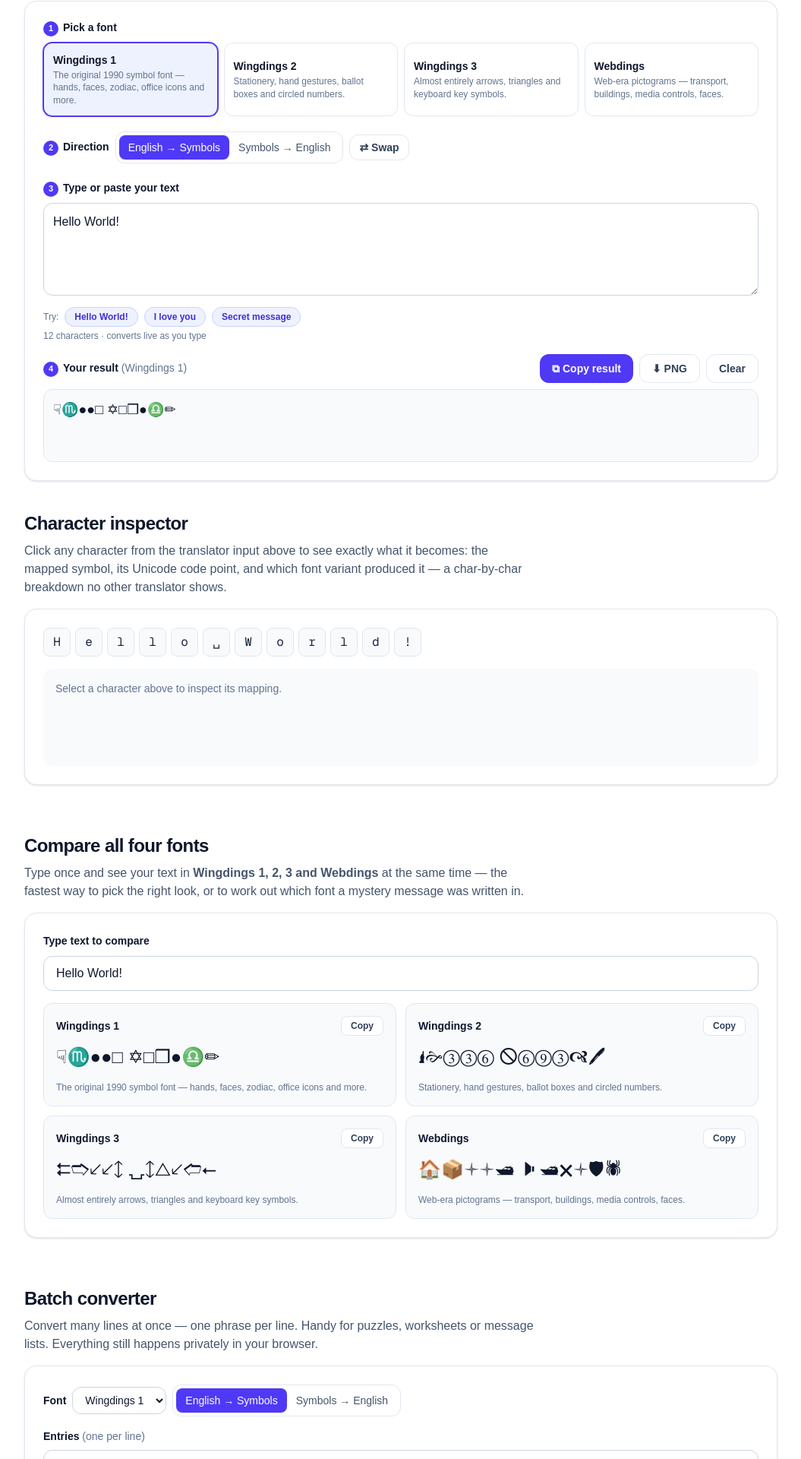
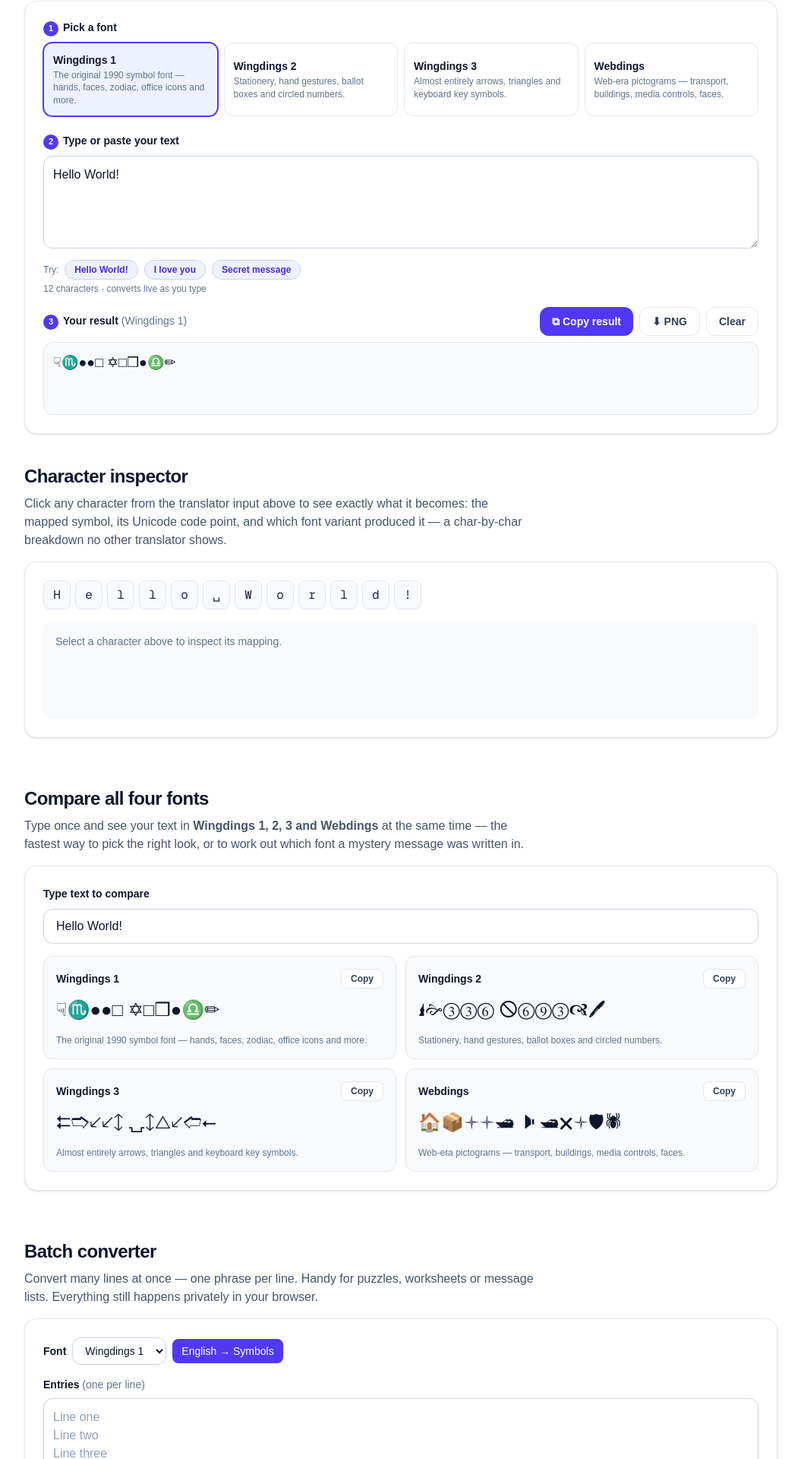
Before and after one commit to zeeahsan-skills/wingdings-translator, a Next.js app: page / in a window 1280 px wide. Shown: the part 392-2312 px from the top of the page at 76% size, without its empty margins (112-1167 px from the left). Built offline with nearby package versions, Linux system fonts and the light colour scheme.

Commit message:
Simplify translator UI: remove direction toggle, English-to-symbols only

```diff
--- a/app/how-to-write-in-wingdings/page.tsx
+++ b/app/how-to-write-in-wingdings/page.tsx
@@ -30,7 +30,7 @@
   },
   {
     q: "How do I decode a Wingdings message someone sent me?",
-    a: "Paste the symbols into a Wingdings decoder with the direction set to “Symbols → English” and the right font selected (usually Wingdings 1). Try the main translator on this site — it decodes live and flags ambiguous symbols.",
+    a: "Look each symbol up on a Wingdings alphabet chart with the right font selected (usually Wingdings 1) — every symbol is listed with the key that produces it. Try the chart on this site to read messages by hand.",
   },
   {
     q: "Can Google Translate convert English to Wingdings?",
--- a/app/webdings-translator/page.tsx
+++ b/app/webdings-translator/page.tsx
@@ -23,7 +23,7 @@
   },
   {
     q: "Can I decode Webdings symbols to English?",
-    a: "Yes. Set the direction to “Symbols → English”, paste the symbols, and keep Webdings selected. Ambiguous symbols trigger a note showing the alternatives.",
+    a: "Yes. Look each symbol up on the Webdings alphabet chart — every symbol is listed with the key that produces it, so you can read the letters off one by one.",
   },
 ];
 
--- a/app/wingdings-2-translator/page.tsx
+++ b/app/wingdings-2-translator/page.tsx
@@ -23,7 +23,7 @@
   },
   {
     q: "Can I decode Wingdings 2 symbols back to English?",
-    a: "Yes. Switch the direction to “Symbols → English” and paste the symbols. If a symbol could come from more than one key, the tool shows an ambiguity note explaining which reading it chose.",
+    a: "Yes. Look each symbol up on the Wingdings 2 alphabet chart — every symbol is listed with the key that produces it, so you can read the letters off one by one.",
   },
 ];
 
@@ -55,7 +55,7 @@
           stationery icons, circled and boxed numbers, and ornamental marks. Because its mapping is
           unique, generic &ldquo;Wingdings translators&rdquo; that only implement the original font
           will decode Wingdings 2 text incorrectly. This page uses the dedicated Wingdings 2 table
-          for both directions. Compare with the{" "}
+          for encoding. Compare with the{" "}
           <Link href="/wingdings-3-translator/" className="font-semibold text-indigo-600 hover:underline">
             Wingdings 3 translator
           </Link>
--- a/components/BatchConverter.tsx
+++ b/components/BatchConverter.tsx
@@ -2,24 +2,19 @@
 
 import { useMemo, useState } from "react";
 import { VARIANTS, type VariantId } from "@/lib/wingdings-maps";
-import { decodeText, encodeText } from "@/lib/translate";
+import { encodeText } from "@/lib/translate";
 import { copyText } from "@/lib/clipboard";
-import type { Direction } from "./Translator";
 
 export default function BatchConverter() {
   const [input, setInput] = useState("");
   const [variant, setVariant] = useState<VariantId>("wingdings1");
-  const [direction, setDirection] = useState<Direction>("encode");
   const [copiedKey, setCopiedKey] = useState<string | null>(null);
 
   const lines = useMemo(() => input.split("\n").filter((l) => l.trim().length > 0).slice(0, 200), [input]);
 
   const results = useMemo(
-    () =>
-      lines.map((line) =>
-        direction === "encode" ? encodeText(line, variant).output : decodeText(line, variant).output
-      ),
-    [lines, variant, direction]
+    () => lines.map((line) => encodeText(line, variant).output),
+    [lines, variant]
   );
 
   async function copyOne(i: number) {
@@ -34,7 +29,7 @@
   function downloadTxt() {
     if (results.length === 0) return;
     const body = results.map((r, i) => `${i + 1}. ${r}`).join("\n");
-    const header = `Wingdings batch conversion (${variant}, ${direction === "encode" ? "English → symbols" : "symbols → English"})\nGenerated locally in your browser — nothing was uploaded.\n\n`;
+    const header = `Wingdings batch conversion (${variant}, English → symbols)\nGenerated locally in your browser — nothing was uploaded.\n\n`;
     const blob = new Blob([header + body + "\n"], { type: "text/plain;charset=utf-8" });
     const url = URL.createObjectURL(blob);
     const a = document.createElement("a");
@@ -75,24 +70,9 @@
               <option key={v.id} value={v.id}>{v.label}</option>
             ))}
           </select>
-          <div className="flex rounded-xl border border-slate-200 p-1" role="group" aria-label="Batch direction">
-            <button
-              type="button"
-              onClick={() => setDirection("encode")}
-              aria-pressed={direction === "encode"}
-              className={`rounded-lg px-3 py-1.5 text-sm font-medium ${direction === "encode" ? "bg-indigo-600 text-white" : "text-slate-600 hover:bg-slate-100"}`}
-            >
-              English → Symbols
-            </button>
-            <button
-              type="button"
-              onClick={() => setDirection("decode")}
-              aria-pressed={direction === "decode"}
-              className={`rounded-lg px-3 py-1.5 text-sm font-medium ${direction === "decode" ? "bg-indigo-600 text-white" : "text-slate-600 hover:bg-slate-100"}`}
-            >
-              Symbols → English
-            </button>
-          </div>
+          <span className="rounded-lg bg-indigo-600 px-3 py-1.5 text-sm font-medium text-white">
+            English → Symbols
+          </span>
         </div>
 
         <label htmlFor="batch-input" className="mt-4 block text-sm font-semibold text-slate-900">
--- a/components/Faq.tsx
+++ b/components/Faq.tsx
@@ -11,11 +11,11 @@
   },
   {
     q: "How do I decode Wingdings back to English?",
-    a: "Switch the direction to “Symbols → English” and paste the symbols in. The tool maps each symbol back to its letter. If one symbol could come from several keys, you'll see an ambiguity note telling you which reading was chosen and what the alternatives are.",
+    a: "Match each symbol against the Wingdings alphabet chart — every symbol is listed with the key that produces it, so you can read the letters off one by one. This site's chart covers all four fonts, so make sure you're looking at the right font's table.",
   },
   {
     q: "What is the difference between Wingdings 1, 2 and 3?",
-    a: "They are three separate fonts, not versions of one alphabet. Wingdings 1 (1990) has the classic pictograms — hands, faces, zodiac, office symbols. Wingdings 2 adds stationery icons, more hand gestures and circled numbers. Wingdings 3 is almost entirely arrows, triangles and keyboard-key symbols. Webdings is a fourth, web-themed pictogram font. Keep them separate when encoding and decoding.",
+    a: "They are three separate fonts, not versions of one alphabet. Wingdings 1 (1990) has the classic pictograms — hands, faces, zodiac, office symbols. Wingdings 2 adds stationery icons, more hand gestures and circled numbers. Wingdings 3 is almost entirely arrows, triangles and keyboard-key symbols. Webdings is a fourth, web-themed pictogram font. Keep them separate when encoding.",
   },
   {
     q: "Why do my Wingdings symbols show up as emoji?",
@@ -23,11 +23,11 @@
   },
   {
     q: "What is the Gaster / Undertale connection?",
-    a: "In the game Undertale, the hidden character W. D. Gaster “speaks” in Wingdings — his dialogue (notably Lab Entry 17) is encoded with the standard Wingdings 1 mapping. Fans use Wingdings translators to read his messages and to write their own. Select Wingdings 1 and the Symbols → English direction to decode them.",
+    a: "In the game Undertale, the hidden character W. D. Gaster “speaks” in Wingdings — his dialogue (notably Lab Entry 17) is encoded with the standard Wingdings 1 mapping. Fans use the Wingdings alphabet chart to read his messages and this translator to write their own. Select Wingdings 1 to match the game's mapping.",
   },
   {
     q: "Is Wingdings a secret code or encryption?",
-    a: "No — it's a fixed one-to-one substitution of pictures for letters, not encryption. Anyone with the chart (or this decoder) can read it instantly. It's great for fun puzzles and decoration, but never use it for anything that actually needs to stay private.",
+    a: "No — it's a fixed one-to-one substitution of pictures for letters, not encryption. Anyone with the chart can read it instantly. It's great for fun puzzles and decoration, but never use it for anything that actually needs to stay private.",
   },
   {
     q: "Can I use Wingdings symbols in Roblox?",
--- a/components/Translator.tsx
+++ b/components/Translator.tsx
@@ -2,32 +2,23 @@
 
 import { useMemo, useState } from "react";
 import { VARIANTS, type VariantId } from "@/lib/wingdings-maps";
-import { decodeText, encodeText } from "@/lib/translate";
+import { encodeText } from "@/lib/translate";
 import { copyText } from "@/lib/clipboard";
-
-export type Direction = "encode" | "decode";
 
 interface Props {
   text: string;
   setText: (t: string) => void;
   variant: VariantId;
   setVariant: (v: VariantId) => void;
-  direction: Direction;
-  setDirection: (d: Direction) => void;
 }
 
-export default function Translator({ text, setText, variant, setVariant, direction, setDirection }: Props) {
+export default function Translator({ text, setText, variant, setVariant }: Props) {
   const [copied, setCopied] = useState(false);
 
-  const result = useMemo(
-    () => (direction === "encode" ? encodeText(text, variant) : decodeText(text, variant)),
-    [text, variant, direction]
-  );
+  const result = useMemo(() => encodeText(text, variant), [text, variant]);
   const output = result.output;
 
-  const unsupported = direction === "encode" ? (result as { unsupported: string[] }).unsupported : [];
-  const ambiguous = direction === "decode" ? (result as { ambiguous: { symbol: string; chosen: string; alternatives: string[] }[] }).ambiguous : [];
-  const unmapped = direction === "decode" ? (result as { unmapped: string[] }).unmapped : [];
+  const unsupported = result.unsupported;
 
   const activeVariant = VARIANTS.find((v) => v.id === variant)!;
 
@@ -37,11 +28,6 @@
       setCopied(true);
       window.setTimeout(() => setCopied(false), 1600);
     }
-  }
-
-  function swap() {
-    setDirection(direction === "encode" ? "decode" : "encode");
-    setText(output);
   }
 
   /** Render the result to a PNG image and download it. Useful because some
@@ -116,44 +102,10 @@
           </div>
         </div>
 
-        {/* Direction */}
-        <div className="mt-5 flex flex-wrap items-center gap-2" role="group" aria-label="Translation direction">
-          <p className="text-sm font-semibold text-slate-900">
-            <span className="mr-1.5 inline-flex h-5 w-5 items-center justify-center rounded-full bg-indigo-600 text-[11px] font-bold text-white">2</span>
-            Direction
-          </p>
-          <div className="flex rounded-xl border border-slate-200 p-1">
-            <button
-              type="button"
-              onClick={() => setDirection("encode")}
-              aria-pressed={direction === "encode"}
-              className={`rounded-lg px-3 py-1.5 text-sm font-medium ${direction === "encode" ? "bg-indigo-600 text-white" : "text-slate-600 hover:bg-slate-100"}`}
-            >
-              English → Symbols
-            </button>
-            <button
-              type="button"
-              onClick={() => setDirection("decode")}
-              aria-pressed={direction === "decode"}
-              className={`rounded-lg px-3 py-1.5 text-sm font-medium ${direction === "decode" ? "bg-indigo-600 text-white" : "text-slate-600 hover:bg-slate-100"}`}
-            >
-              Symbols → English
-            </button>
-          </div>
-          <button
-            type="button"
-            onClick={swap}
-            className="rounded-xl border border-slate-200 px-3 py-1.5 text-sm font-semibold text-slate-700 hover:bg-slate-50"
-            aria-label="Swap direction and move output to input"
-          >
-            ⇄ Swap
-          </button>
-        </div>
-
         {/* Input */}
         <div className="mt-5">
           <label htmlFor="translator-input" className="text-sm font-semibold text-slate-900">
-            <span className="mr-1.5 inline-flex h-5 w-5 items-center justify-center rounded-full bg-indigo-600 text-[11px] font-bold text-white">3</span>
+            <span className="mr-1.5 inline-flex h-5 w-5 items-center justify-center rounded-full bg-indigo-600 text-[11px] font-bold text-white">2</span>
             Type or paste your text
           </label>
           <textarea
@@ -161,7 +113,7 @@
             value={text}
             onChange={(e) => setText(e.target.value)}
             rows={4}
-            placeholder={direction === "encode" ? "Type English here — symbols appear instantly…" : "Paste Wingdings symbols here to decode…"}
+            placeholder="Type English here — symbols appear instantly…"
             className="mt-2 w-full rounded-xl border border-slate-300 p-3 text-base text-slate-900 placeholder:text-slate-400 focus:border-indigo-500 focus:outline-none focus:ring-2 focus:ring-indigo-200"
           />
           <div className="mt-2 flex flex-wrap items-center gap-2">
@@ -186,7 +138,7 @@
         <div className="mt-4">
           <div className="flex flex-wrap items-center justify-between gap-2">
             <p className="text-sm font-semibold text-slate-900" id="translator-output-label">
-              <span className="mr-1.5 inline-flex h-5 w-5 items-center justify-center rounded-full bg-indigo-600 text-[11px] font-bold text-white">4</span>
+              <span className="mr-1.5 inline-flex h-5 w-5 items-center justify-center rounded-full bg-indigo-600 text-[11px] font-bold text-white">3</span>
               Your result <span className="font-normal text-slate-500">({activeVariant.label})</span>
             </p>
             <div className="flex gap-2">
@@ -226,7 +178,7 @@
           </div>
         </div>
 
-        {/* Honest notices — competitors pass these through silently */}
+        {/* Honest notice — competitors pass these through silently */}
         {unsupported.length > 0 && (
           <p role="alert" className="mt-3 rounded-xl bg-amber-50 px-3 py-2 text-sm text-amber-800">
             These characters have no {activeVariant.label} mapping and were kept as-is:{" "}
@@ -234,23 +186,6 @@
             {unsupported.length > 12 && ` (+${unsupported.length - 12} more)`}
           </p>
         )}
-        {ambiguous.length > 0 && (
-          <div role="alert" className="mt-3 rounded-xl bg-amber-50 px-3 py-2 text-sm text-amber-800">
-            <p className="font-semibold">Ambiguous symbols decoded with a best guess:</p>
-            <ul className="mt-1 list-disc pl-5">
-              {ambiguous.slice(0, 6).map((a) => (
-                <li key={a.symbol}>
-                  {a.symbol} → <strong>{a.chosen}</strong> (could also be {a.alternatives.join(", ")})
-                </li>
-              ))}
-            </ul>
-          </div>
-        )}
-        {unmapped.length > 0 && (
-          <p role="alert" className="mt-3 rounded-xl bg-slate-100 px-3 py-2 text-sm text-slate-700">
-            Not recognised as {activeVariant.label} symbols, kept as-is: <strong>{unmapped.slice(0, 12).join(" ")}</strong>
-          </p>
-        )}
       </div>
     </section>
   );
--- a/components/TranslatorSection.tsx
+++ b/components/TranslatorSection.tsx
@@ -1,7 +1,7 @@
 "use client";
 
 import { useState } from "react";
-import Translator, { type Direction } from "./Translator";
+import Translator from "./Translator";
 import Inspector from "./Inspector";
 import type { VariantId } from "@/lib/wingdings-maps";
 
@@ -9,7 +9,6 @@
 export default function TranslatorSection() {
   const [text, setText] = useState("Hello World!");
   const [variant, setVariant] = useState<VariantId>("wingdings1");
-  const [direction, setDirection] = useState<Direction>("encode");
 
   return (
     <div className="space-y-10">
@@ -18,10 +17,8 @@
         setText={setText}
         variant={variant}
         setVariant={setVariant}
-        direction={direction}
-        setDirection={setDirection}
       />
-      <Inspector text={direction === "encode" ? text : ""} variant={variant} />
+      <Inspector text={text} variant={variant} />
     </div>
   );
 }
--- a/components/VariantTool.tsx
+++ b/components/VariantTool.tsx
@@ -1,7 +1,7 @@
 "use client";
 
 import { useState } from "react";
-import Translator, { type Direction } from "./Translator";
+import Translator from "./Translator";
 import Inspector from "./Inspector";
 import type { VariantId } from "@/lib/wingdings-maps";
 
@@ -9,7 +9,6 @@
 export default function VariantTool({ defaultVariant }: { defaultVariant: VariantId }) {
   const [text, setText] = useState("Hello World!");
   const [variant, setVariant] = useState<VariantId>(defaultVariant);
-  const [direction, setDirection] = useState<Direction>("encode");
 
   return (
     <div className="space-y-10">
@@ -18,10 +17,8 @@
         setText={setText}
         variant={variant}
         setVariant={setVariant}
-        direction={direction}
-        setDirection={setDirection}
       />
-      <Inspector text={direction === "encode" ? text : ""} variant={variant} />
+      <Inspector text={text} variant={variant} />
     </div>
   );
 }
```
Also changed, not shown: app/gaster-translator/page.tsx (+4 -4 lines).
